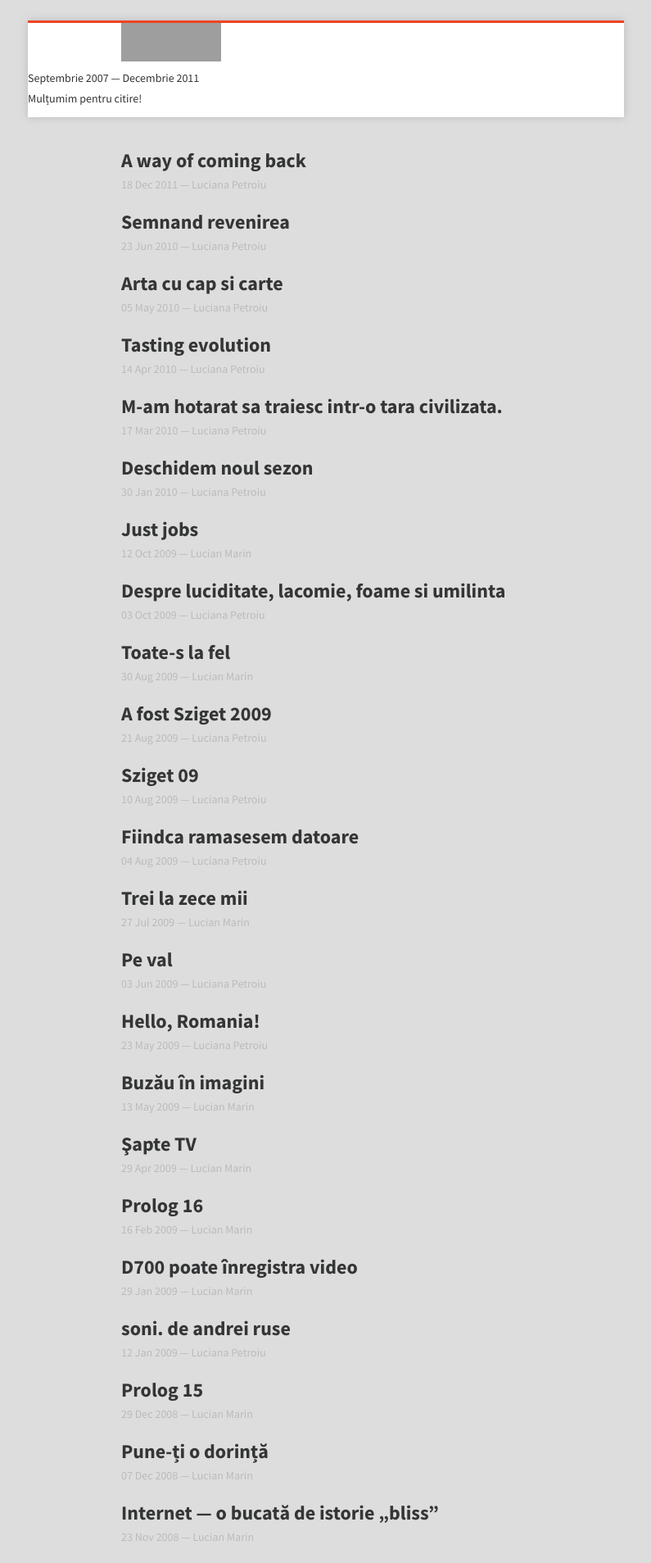
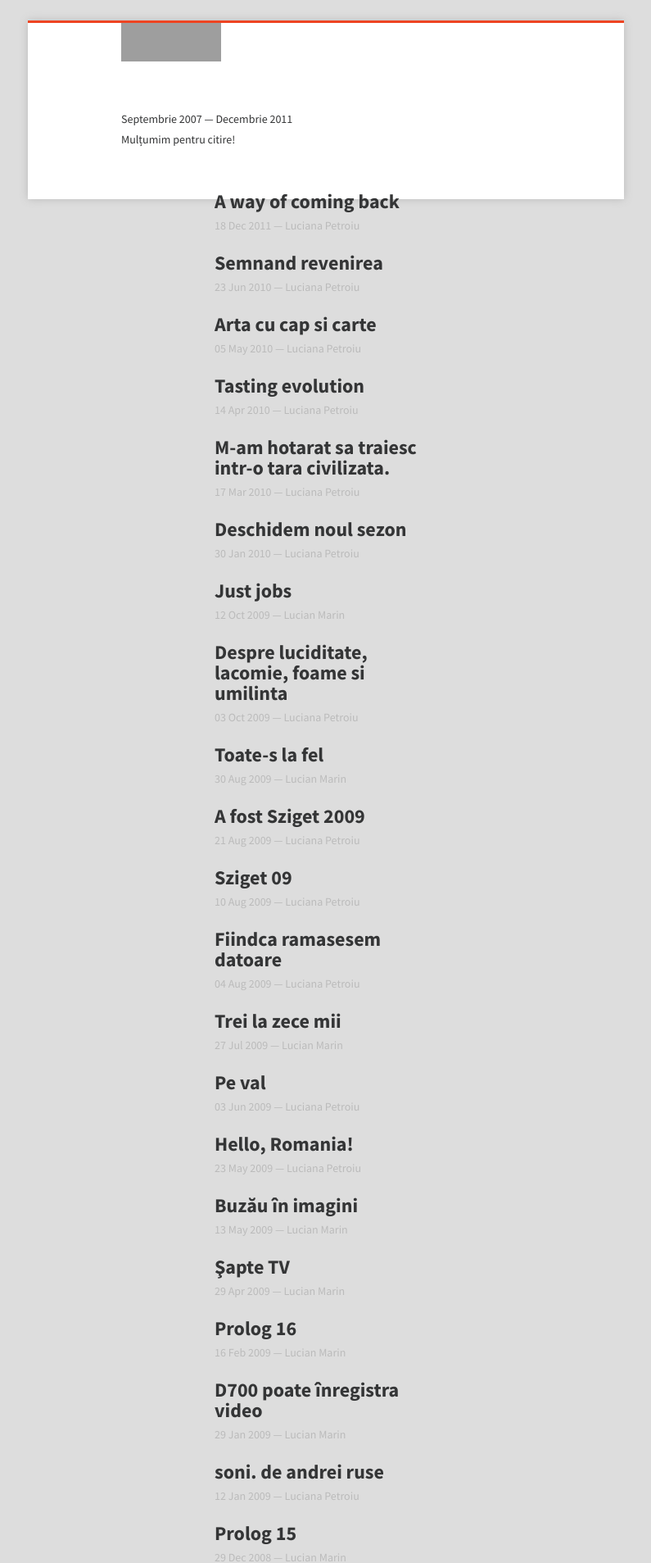
Before and after one commit to evno/evno.github.io, a Jekyll site: the page built from index.html, in a window 1280 px wide. Shown: the top 1907 px of the page at 82% size, without its empty margins (242-1037 px from the left). Built offline with Jekyll 4.4.1, drawn with Linux system fonts in a browser that asks for light colours; grey boxes are pictures that could not be loaded.

Commit message:
update content

```diff
--- a/_layouts/default.html
+++ b/_layouts/default.html
@@ -14,9 +14,6 @@
 <div id="main">
     <a class="logo" href="http://evno.github.com/"><img src="http://lucianmarin.com/assets/evno/_logo.png" width="122" height="47" /></a>
     <div id="thx">
-    <p>Septembrie 2007 &mdash; Decembrie 2011</p>
-    <p>Mulțumim pentru citire!</p>
-
     <div class="ad">
 <script type="text/javascript"><!--
 google_ad_client = "ca-pub-9499208914818603";
@@ -30,6 +27,8 @@ google_ad_height = 60;
 src="http://pagead2.googlesyndication.com/pagead/show_ads.js">
 </script>
     </div>
+    <p>Septembrie 2007 &mdash; Decembrie 2011</p>
+    <p>Mulțumim pentru citire!</p>
     <div id="content">
         {{ content }}
     </div>
--- a/style.css
+++ b/style.css
@@ -89,6 +89,7 @@ margin: 25px 0 25px 115px;
 }
 
 #thx {
+    padding: 50px 114px;
     height: 60px;
 }
 
```
